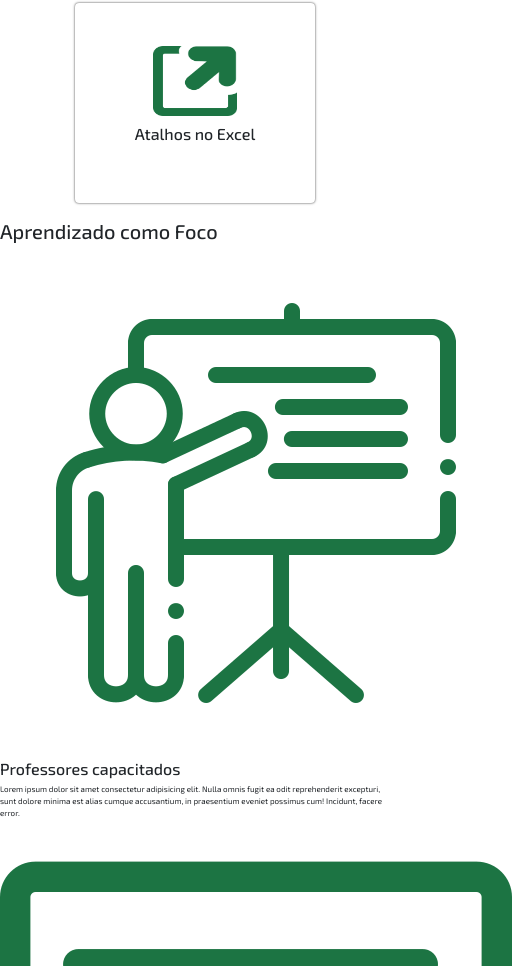
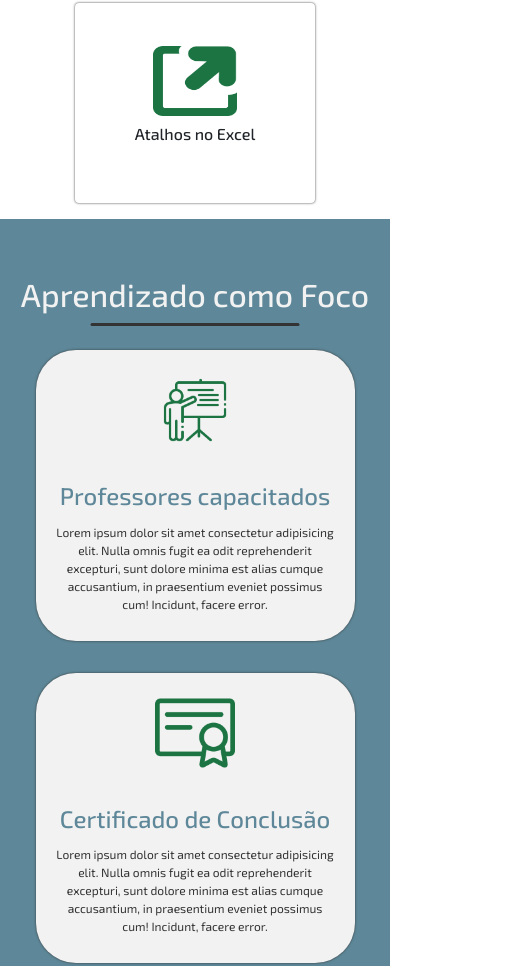
Before and after one commit to DiegoReports/semana-do-excel, a plain HTML site: page index.html in a window 390 px wide. Shown: the part 2359-3325 px from the top of the page, 512 px wide, since content can reach past the window. Drawn offline with nearby package versions, Linux system fonts and the light colour scheme.

Commit message:
Finalized section leraning

```diff
--- a/index.html
+++ b/index.html
@@ -162,7 +162,7 @@
     <!-- secao conteudo fim-->
 
     <!-- secao aprendizado inicio -->
-    <section id="#aprendizado">
+    <section id="aprendizado">
       <h1 class="heading">Aprendizado como Foco</h1>
       <div class="box-container">
         <div class="box">
--- a/style.scss
+++ b/style.scss
@@ -253,6 +253,61 @@ body {
   }
 }
 
+// Aprendizado Section
+
+#aprendizado {
+  display: grid;
+  place-items: center;
+  min-height: 100vh;
+  width: 100vw;
+  background: $light-blue;
+
+  .heading {
+    @include heading();
+    margin-bottom: 2.5rem;
+  }
+
+  .box-container {
+    width: 90%;
+
+    .box {
+      background: $white;
+      max-width: 60rem;
+      border-radius: 5rem;
+      box-shadow: 0 0 0.3rem #333;
+      display: flex;
+      align-items: center;
+      justify-content: space-around;
+      padding: 4rem 2rem;
+      margin: 2rem;
+      clear: both;
+
+      img {
+        height: 7rem;
+        margin-right: 4rem;
+      }
+
+      .info {
+        padding-left: 2.5rem;
+        border-left: 0.4rem solid $light-blue;
+
+        h2 {
+          font-size: 3rem;
+          color: $light-blue;
+        }
+
+        p {
+          font-size: 1.5rem;
+          color: #333;
+        }
+      }
+    }
+    .box:nth-child(2) {
+      float: right;
+    }
+  }
+}
+
 @keyframes background {
   0%,
   100% {
@@ -367,3 +422,30 @@ body {
     }
   }
 }
+
+@media (max-width: 500px) {
+  #aprendizado {
+    .box-container {
+      .box {
+        flex-flow: column;
+        padding: 1.5rem;
+
+        img {
+          height: 10rem;
+          margin: 1rem;
+        }
+
+        .info {
+          padding-left: 0;
+          padding-top: 3rem;
+          border: none;
+          text-align: center;
+
+          p {
+            padding: 1rem;
+          }
+        }
+      }
+    }
+  }
+}
```
Also changed, not shown: style.css, 1 other file.
